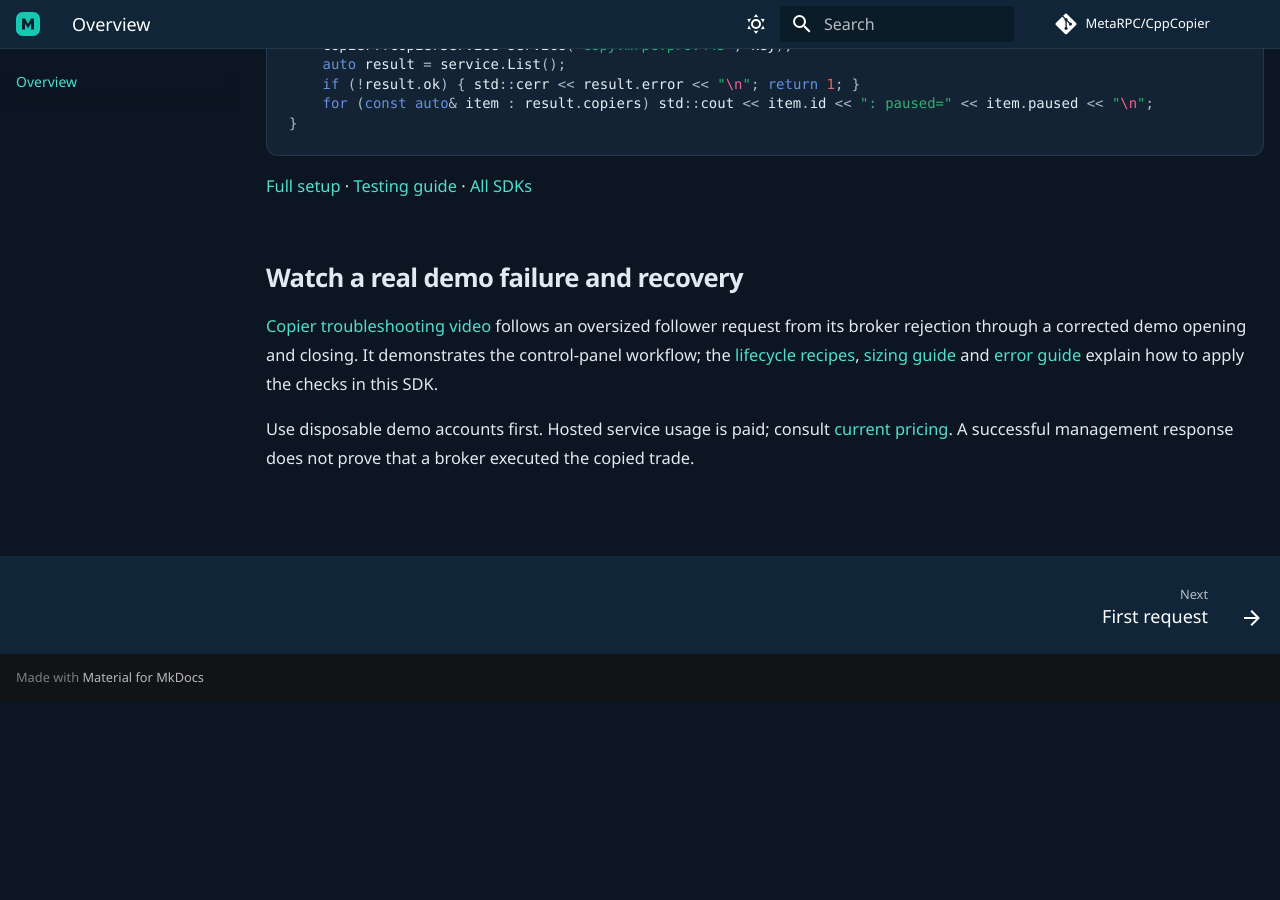
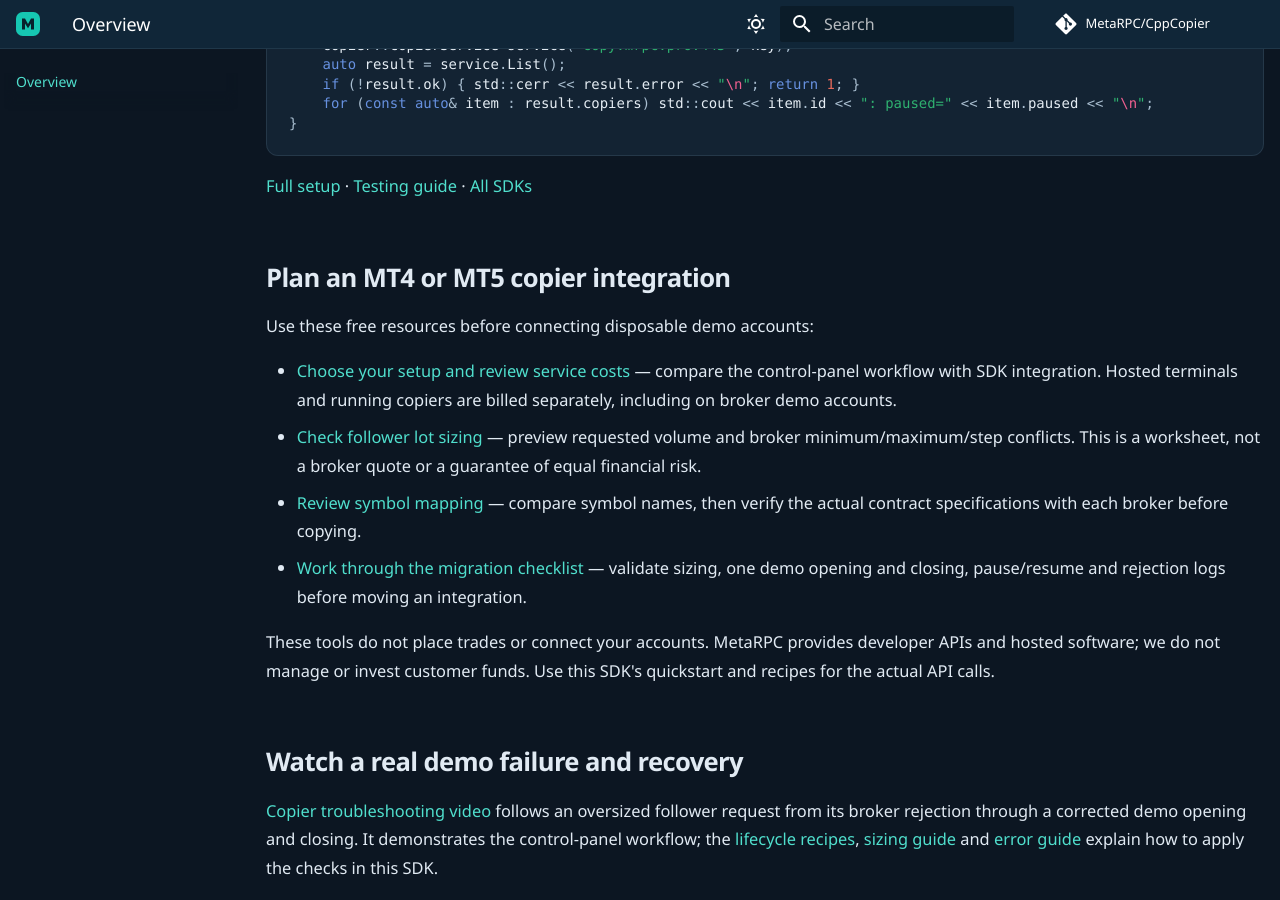
Before and after one commit to MetaRPC/CppCopier, an MkDocs documentation site: the page built from docs/index.md, in a window 1280 px wide and 900 px high, scrolled down 1347 px. Built offline with MkDocs 1.6.1 and Material for MkDocs 9.7.7, drawn with Linux system fonts in a browser that asks for light colours; comment, search, counter and statistics services are not loaded; before the commit the page ends 2048 px from its top, so only the background shows below that.

Commit message:
Connect copier SDK guides to setup and free validation tools

```diff
--- a/docs/index.md
+++ b/docs/index.md
@@ -52,6 +52,17 @@ int main() {
 
 [Full setup](quickstart.md) · [Testing guide](testing.md) · [All SDKs](sdks.md)
 
+## Plan an MT4 or MT5 copier integration
+
+Use these free resources before connecting disposable demo accounts:
+
+- [Choose your setup and review service costs](https://mrpc.pro/start/copier?lang=en&utm_source=github&utm_medium=referral&utm_campaign=copier_sdk_setup_nov17&utm_content=cppcopier_docs_setup) — compare the control-panel workflow with SDK integration. Hosted terminals and running copiers are billed separately, including on broker demo accounts.
+- [Check follower lot sizing](https://mrpc.pro/tools/copier-sizing?lang=en&utm_source=github&utm_medium=referral&utm_campaign=copier_sdk_setup_nov17&utm_content=cppcopier_docs_sizing) — preview requested volume and broker minimum/maximum/step conflicts. This is a worksheet, not a broker quote or a guarantee of equal financial risk.
+- [Review symbol mapping](https://mrpc.pro/tools/symbol-mapping?lang=en&utm_source=github&utm_medium=referral&utm_campaign=copier_sdk_setup_nov17&utm_content=cppcopier_docs_symbols) — compare symbol names, then verify the actual contract specifications with each broker before copying.
+- [Work through the migration checklist](https://mrpc.pro/guides/copier-migration?lang=en&utm_source=github&utm_medium=referral&utm_campaign=copier_sdk_setup_nov17&utm_content=cppcopier_docs_migration) — validate sizing, one demo opening and closing, pause/resume and rejection logs before moving an integration.
+
+These tools do not place trades or connect your accounts. MetaRPC provides developer APIs and hosted software; we do not manage or invest customer funds. Use this SDK's quickstart and recipes for the actual API calls.
+
 ## Watch a real demo failure and recovery
 
 [Copier troubleshooting video](https://mrpc.pro/tutorials/console/copier-troubleshooting) follows an oversized follower request from its broker rejection through a corrected demo opening and closing. It demonstrates the control-panel workflow; the [lifecycle recipes](recipes.md), [sizing guide](sizing.md) and [error guide](troubleshooting.md) explain how to apply the checks in this SDK.
```
Also changed, not shown: README.md (+11 -0 lines).
